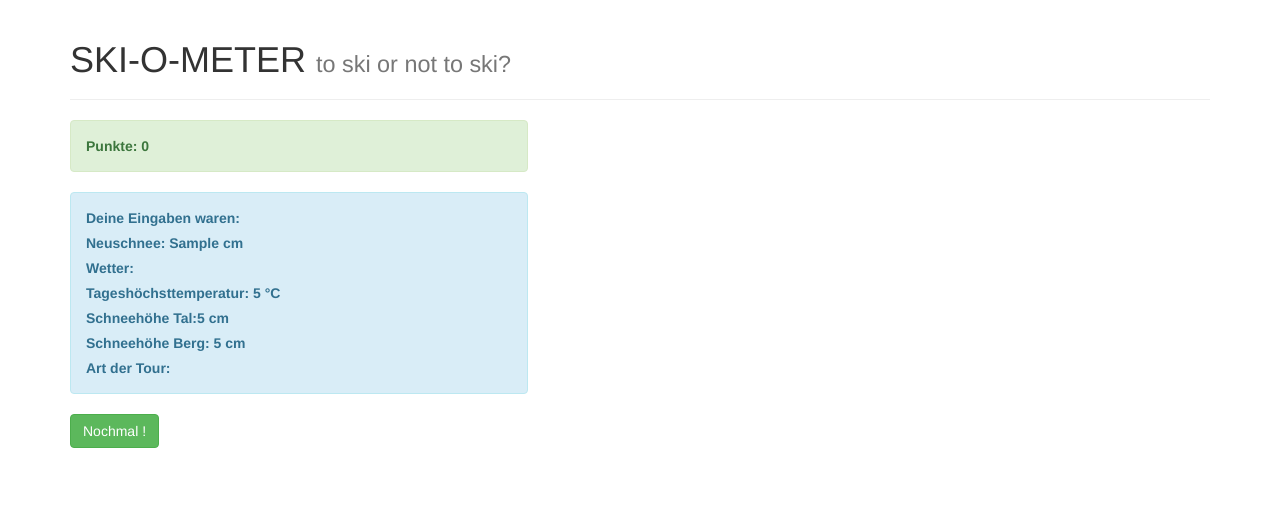
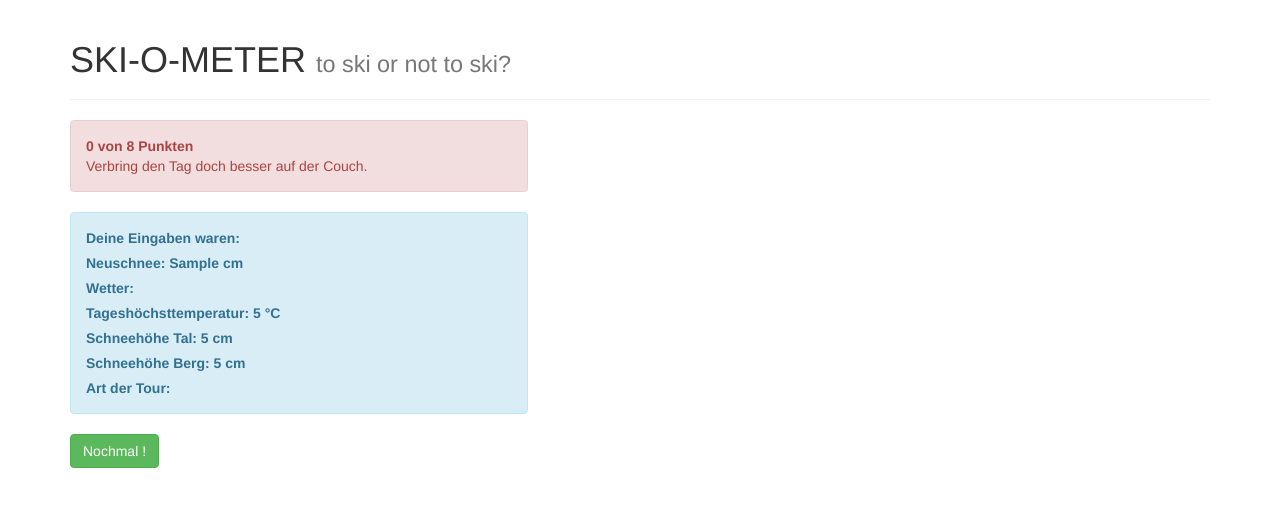
Before and after one commit to superernie77/ski-o-meter, an Angular app: page / in a window 1280 px wide. Both pictures are taken after typing "Sample", "5", "5", "5" into the empty fields and a click on the button "Los gehts !". Shown: the top 506 px of the page. Built offline with nearby package versions, Linux system fonts and the light colour scheme.

Commit message:
result component improved

```diff
--- a/src/app/result/result.component.html
+++ b/src/app/result/result.component.html
@@ -1,7 +1,16 @@
 <div class="row">
   <div class="col-xs-5">
-    <div class="alert alert-success" role="alert">
-      <strong>Punkte: {{ getPoints() }}</strong>
+    <div class="alert alert-success" *ngIf="getPoints() >= 5" role="alert">
+      <strong>{{ getPoints() }} von 8 Punkten</strong>
+      <p>Du sitzt noch vor dem Rechner? Pack die Ski ein und fahr los!</p>
+    </div>
+    <div class="alert alert-warning" *ngIf="getPoints() < 5 && getPoints() > 3" role="alert">
+      <strong>{{ getPoints() }} von 8 Punkten</strong>
+      <p>Der Skitag könnte ganz ok werden.</p>
+    </div>
+    <div class="alert alert-danger" *ngIf="getPoints() <= 3" role="alert">
+      <strong>{{ getPoints() }} von 8 Punkten</strong>
+      <p>Verbring den Tag doch besser auf der Couch.</p>
     </div>
   </div>
 </div>
@@ -19,7 +28,7 @@
         <strong>Tageshöchsttemperatur: {{ getResult().temperatur }} °C</strong>
       </p>
       <p>
-        <strong>Schneehöhe Tal:{{ getResult().schnee_tal }} cm</strong>
+        <strong>Schneehöhe Tal: {{ getResult().schnee_tal }} cm</strong>
       </p>
       <p>
         <strong>Schneehöhe Berg: {{ getResult().schnee_berg }} cm</strong>
--- a/src/app/shared/calculation.service.ts
+++ b/src/app/shared/calculation.service.ts
@@ -17,49 +17,56 @@ export class CalculationService {
 
         // Punkte für Neuschnee
         var schnee = this.currentCalculation.schnee;
-        if (schnee > 10) {
+        if (schnee >= 10) {
           points += 1;
+          console.log("Schnee/10 +1. Punkte: "+points);
         }
-        if (schnee > 20) {
+        if (schnee >= 20) {
           points += 1;
+          console.log("Schnee/20 +1. Punkte: "+points);
         }
 
         // Punkte für Wetter
         var wetter = this.currentCalculation.wetter;
         if (wetter == "Schönster Sonnenschein") {
-          points += 1;
-        } else if (wetter == "Es soll regnen"){
-          points -= 1;
+          points += 2;
+          console.log("Wetter/Sonne +2. Punkte: "+points);
         } else if (wetter ==  "Es soll schneien"){
           points += 1;
+          console.log("Wetter/Schnee +1. Punkte: "+points);
         }
 
         // Punkte für Temperatur
         var temp = this.currentCalculation.temperatur;
         if (temp < 0) {
           points += 1;
+          console.log("Temperatur +1. Punkte: "+points);
         }
 
         // Punkte Schneemenge Tal
         var schneeTal = this.currentCalculation.schnee_tal;
         if (schneeTal >= 20 ) {
           points += 1;
+          console.log("Schnee/Tal +1. Punkte: "+points);
         }
 
         // Punkte Schneemenge Berg
         var schneeBerg = this.currentCalculation.schnee_berg;
         if (schneeTal >= 50 ) {
           points += 1;
+          console.log("Schnee/Berg +1. Punkte: "+points);
         }
 
         // Punkte Tourenart
         var type = this.currentCalculation.tourenart;
         if (type == "Pistentour"){
           points += 1;
+          console.log("Pistentour +1. Punkte: "+points);
         }
     }
     this.currentCalculation.points = points;
     this.calculationReadey.emit(true);
+    console.log("Punkte gesamt: "+points);
     return points;
   }
 }
```
